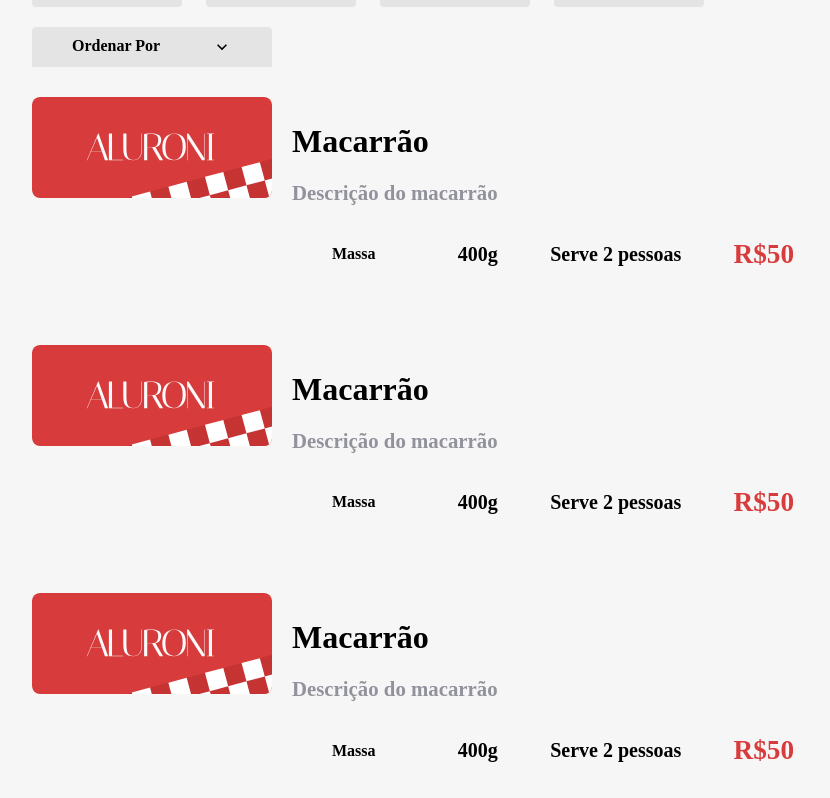
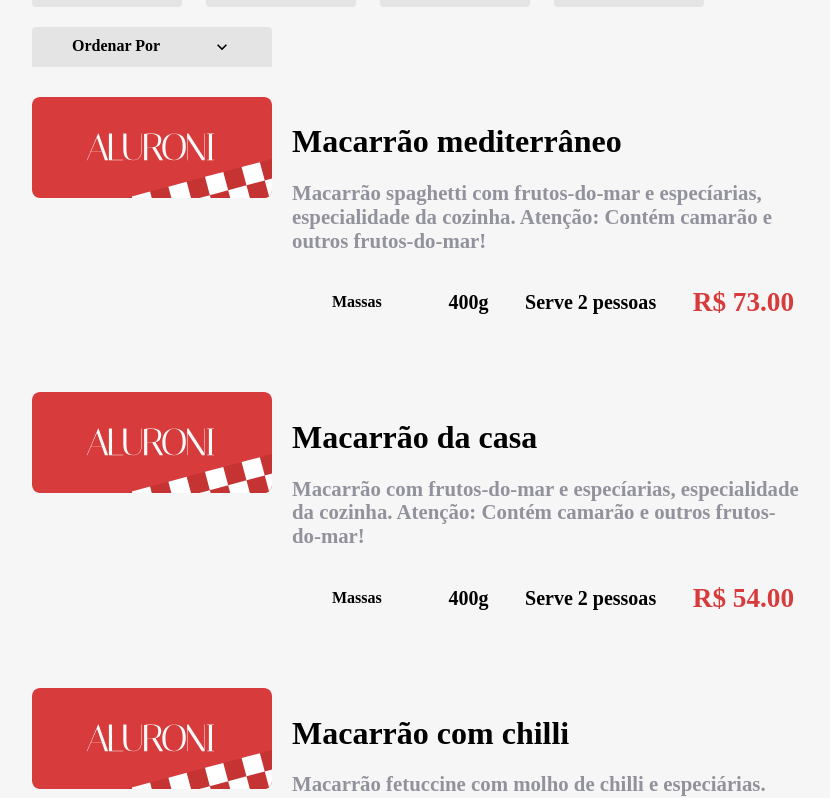
Before and after one commit to Rubendvb/alura-aluroni, a React (Vite) app: page / in a window 1280 px wide. Shown: the part 687-1485 px from the top of the page, without its empty margins (168-998 px from the left). Built offline with nearby package versions, Linux system fonts and the light colour scheme; a web font is replaced by a local one.

Commit message:
Estruturando itens

```diff
--- a/src/components/Itens/Item/Item.tsx
+++ b/src/components/Itens/Item/Item.tsx
@@ -1,24 +1,36 @@
 import logo from "../../../assets/Img/Logo/logo.svg";
 import styles from "./Item.module.scss";
+import cardapio from "../itens.json";
 
-export default function Item() {
+type Props = typeof cardapio[0];
+
+export default function Item({
+  title,
+  description,
+  category,
+  size,
+  serving,
+  price,
+}: Props) {
   return (
     <div className={styles.item}>
       <div className={styles.item__imagem}>
-        <img src={logo} alt="image" />
+        <img src={logo} alt={title} />
       </div>
 
       <div className={styles.item__descricao}>
         <div className={styles.item__titulo}>
-          <h2>Macarrão</h2>
-          <p>Descrição do macarrão</p>
+          <h2>{title}</h2>
+          <p>{description}</p>
         </div>
 
         <div className={styles.item__tags}>
-          <div className={styles.item__tipo}>Massa</div>
-          <div className={styles.item__porcao}>400g</div>
-          <div className={styles.item__qtdpessoas}>Serve 2 pessoas</div>
-          <div className={styles.item__valor}>R$50</div>
+          <div className={styles.item__tipo}>{category.label}</div>
+          <div className={styles.item__porcao}>{size}g</div>
+          <div className={styles.item__qtdpessoas}>
+            Serve {serving} pessoa{serving === 1 ? "" : "s"}
+          </div>
+          <div className={styles.item__valor}>R$ {price.toFixed(2)}</div>
         </div>
       </div>
     </div>
--- a/src/components/Itens/Itens.tsx
+++ b/src/components/Itens/Itens.tsx
@@ -8,7 +8,7 @@
   return (
     <div className={styles.tens}>
       {cardapio.map((item) => (
-        <Item key={item.id} />
+        <Item key={item.id} {...item} />
       ))}
     </div>
   );
```
